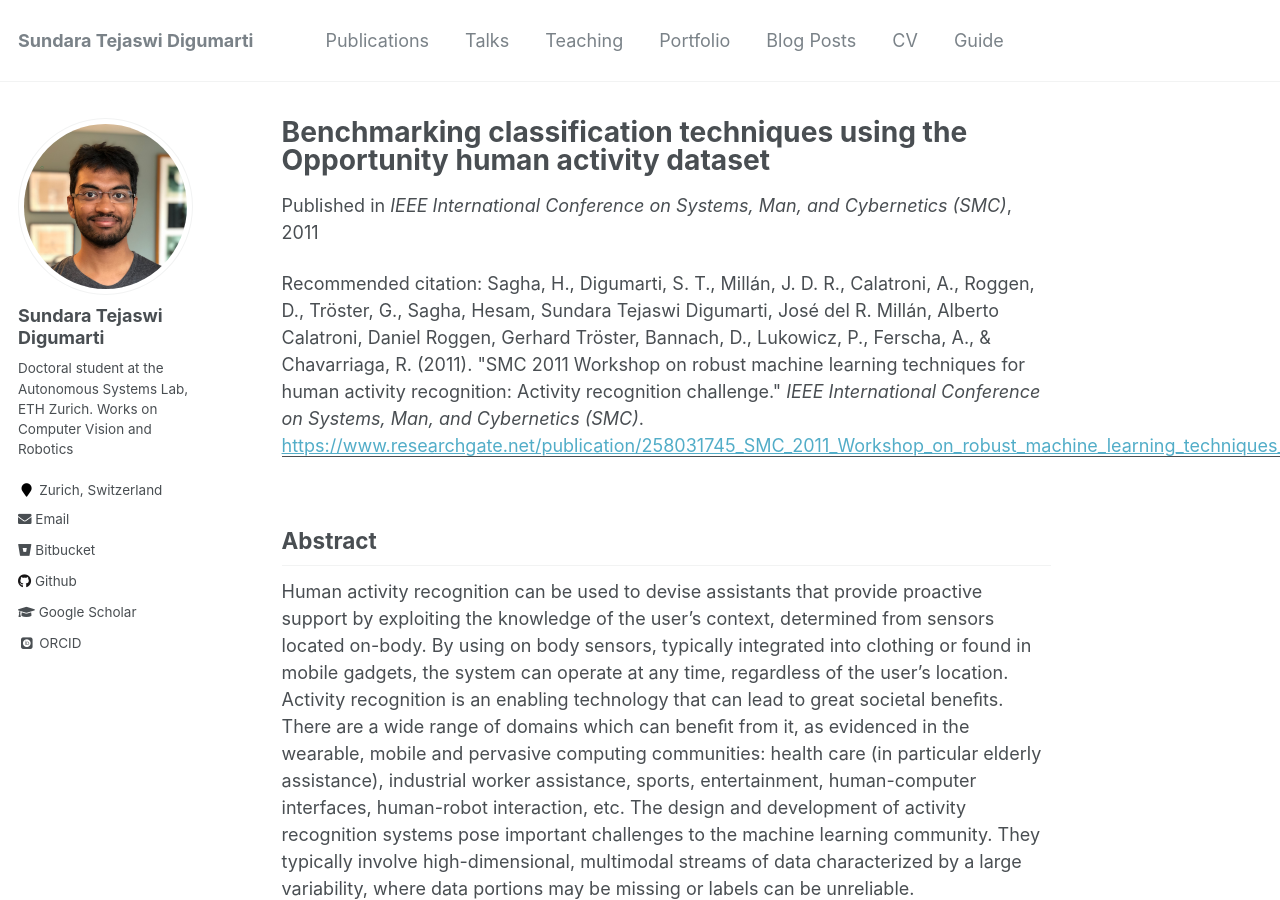
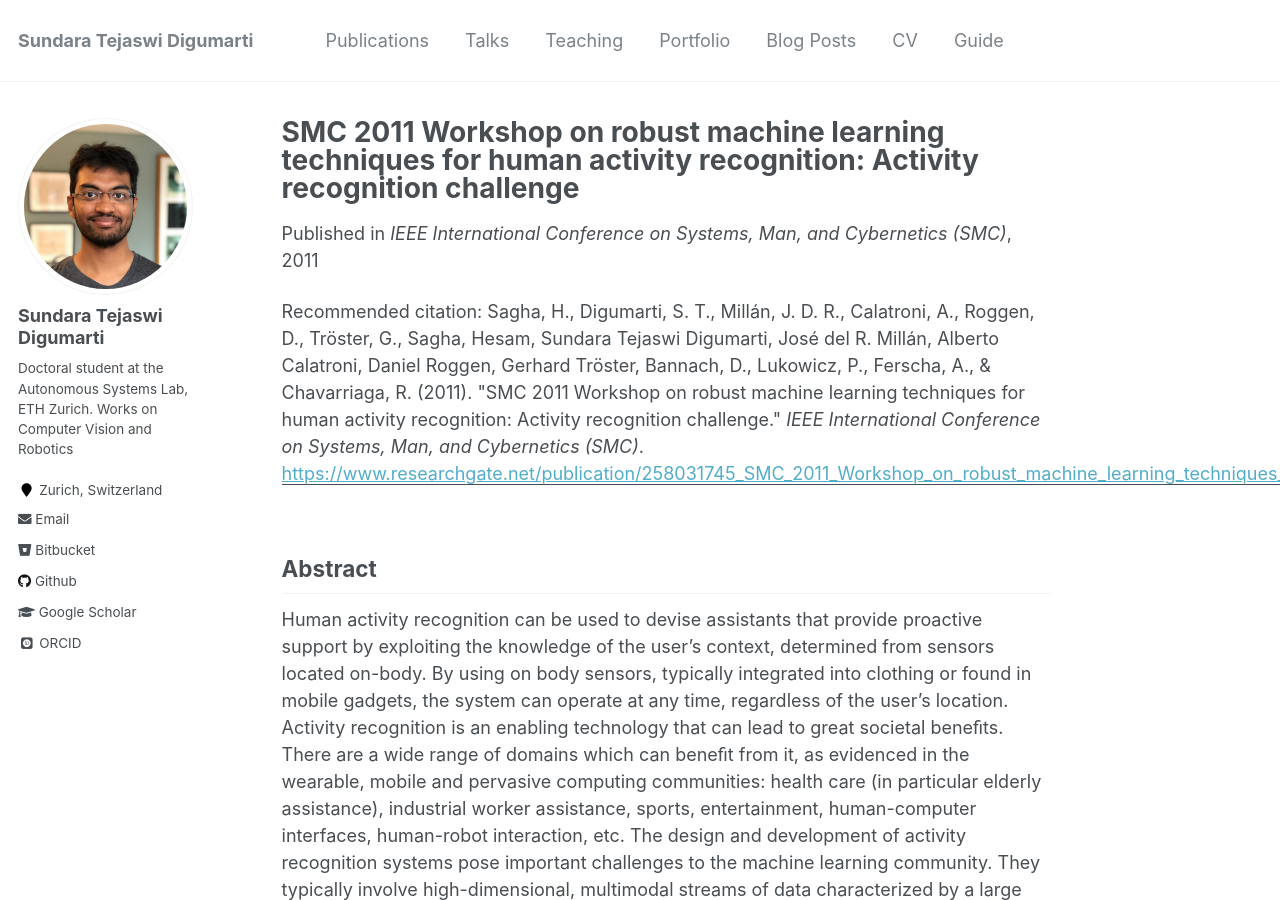
Before and after one commit to tejaswid/tejaswid.github.io, a Jekyll site: the page built from _publications/2011-10-SMC-Workshop.md, in a window 1280 px wide and 900 px high. Built offline with Jekyll 4.4.1, drawn with Linux system fonts in a browser that asks for light colours; some web fonts are replaced.

Commit message:
Fized title

```diff
--- a/_publications/2011-10-SMC-Workshop.md
+++ b/_publications/2011-10-SMC-Workshop.md
@@ -1,5 +1,5 @@
 ---
-title: "Benchmarking classification techniques using the Opportunity human activity dataset"
+title: "SMC 2011 Workshop on robust machine learning techniques for human activity recognition: Activity recognition challenge"
 collection: publications
 permalink: /publication/2011-10-SMC-Workshop
 excerpt: '**Abstract**: Human activity recognition can be used to devise assistants
```
